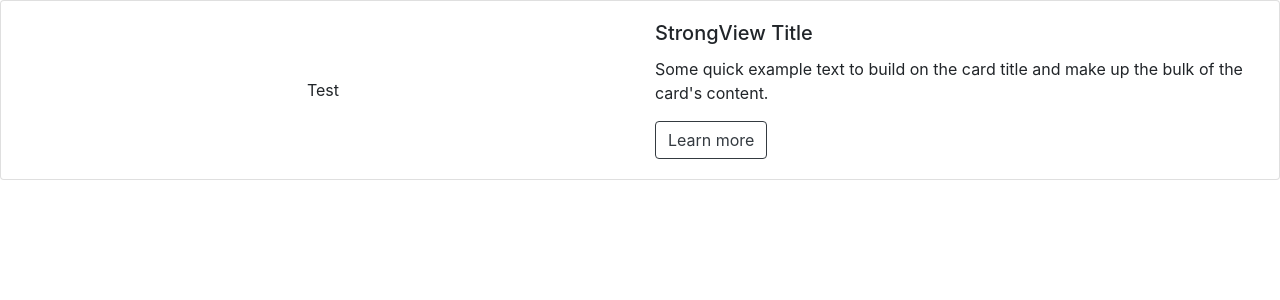
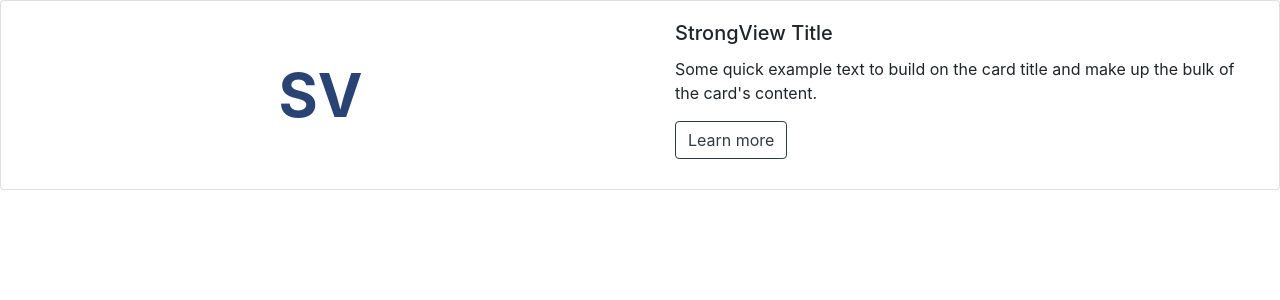
Before and after one commit to AlphaSpectrum/ganges, a React (Create React App) app: page / in a window 1280 px wide. Shown: the top 300 px of the page. Built offline with nearby package versions, Linux system fonts and the light colour scheme.

Commit message:
Changes to the structure

```diff
--- a/src/components/CardBody.js
+++ b/src/components/CardBody.js
@@ -2,15 +2,17 @@ import React from 'react';
 import PropTypes from 'prop-types';
 import 'bootstrap/dist/css/bootstrap.min.css';
 
-const CardBody = ({ children }) => (
-  <div className="card-body">{children}</div>
+const CardBody = ({ children, styles }) => (
+  <div className="card-body" style={styles}>{children}</div>
 );
 
 CardBody.propTypes = {
   children: PropTypes.node,
+  styles: PropTypes.object,
 };
 
 CardBody.defaultProps = {
   children: '',
+  styles: [],
 };
 export default CardBody;
--- a/src/components/CardImageOverlay.js
+++ b/src/components/CardImageOverlay.js
@@ -2,9 +2,9 @@ import React from 'react';
 import PropTypes from 'prop-types';
 import 'bootstrap/dist/css/bootstrap.min.css';
 
-const CardImageOverlay = ({ children, imgSrc, alt }) => (
+const CardImageOverlay = ({ children, src, alt }) => (
   <div>
-    <img className="card-img" src={imgSrc} alt={alt} />
+    <img className="card-img" src={src} alt={alt} />
     <div className="card-img-overlay">
       {children}
     </div>
@@ -13,7 +13,7 @@ const CardImageOverlay = ({ children, imgSrc, alt }) => (
 
 CardImageOverlay.propTypes = {
   children: PropTypes.string.isRequired,
-  imgSrc: PropTypes.string.isRequired,
+  src: PropTypes.string.isRequired,
   alt: PropTypes.string,
 };
 
--- a/src/components/Column.js
+++ b/src/components/Column.js
@@ -2,20 +2,24 @@ import React from 'react';
 import PropTypes from 'prop-types';
 import 'bootstrap/dist/css/bootstrap.min.css';
 
-const Column = ({ children, breakpoint, size }) => (
-  <div className={`col-${breakpoint}-${size}`}>
+const Column = ({
+  children, breakpoint, size, styles,
+}) => (
+  <div className={`col-${breakpoint}-${size}`} style={styles}>
     {children}
   </div>
 );
 
 Column.propTypes = {
   children: PropTypes.node.isRequired,
-  breakpoint: PropTypes.string,
-  size: PropTypes.number,
+  breakpoint: PropTypes.oneOf(['xs', 'sm', 'md', 'lg']),
+  size: PropTypes.oneOf([1, 2, 3, 4, 5, 6, 7, 8, 9, 10, 11, 12]),
+  styles: PropTypes.object,
 };
 
 Column.defaultProps = {
   breakpoint: 'md',
   size: 12,
+  styles: {},
 };
 export default Column;
--- a/src/components/Row.js
+++ b/src/components/Row.js
@@ -2,12 +2,17 @@ import React from 'react';
 import PropTypes from 'prop-types';
 import 'bootstrap/dist/css/bootstrap.min.css';
 
-const Row = ({ children }) => (
-  <div className="row">{children}</div>
+const Row = ({ children, styles }) => (
+  <div className="row" style={styles}>{children}</div>
 );
 
 Row.propTypes = {
   children: PropTypes.node.isRequired,
+  styles: PropTypes.object,
+};
+
+Row.defaultProps = {
+  styles: {},
 };
 
 export default Row;
--- a/src/components/Shelf.js
+++ b/src/components/Shelf.js
@@ -1,6 +1,6 @@
 import React from 'react';
 import PropTypes from 'prop-types';
-// import '../css/styles.css';
+import '../css/styles.css';
 import 'bootstrap/dist/css/bootstrap.min.css';
 import Card from './Card';
 import CardTitle from './CardTitle';
@@ -38,18 +38,22 @@ class Shelf extends React.Component {
     } = this.state;
     return (
       <Card>
-        <CardBody>
-          <Row>
-            <Column breakpoint="sm" size={6}>
-              <p id={featuredIconId} className="featured" style={{ margin: '0px', padding: adjustedPadding, textAlign: 'center' }}>Test</p>
-            </Column>
-            <Column breakpoint="sm" size={6}>
+        <Row styles={{ margin: '0px' }}>
+          <Column breakpoint="sm" size={6} styles={{ margin: '0px', padding: '0px' }}>
+            <CardBody>
+              <div id={featuredIconId} className="featured text-na-dark-blue" style={{ margin: '0px', padding: adjustedPadding, textAlign: 'center' }}>
+                <span>SV</span>
+              </div>
+            </CardBody>
+          </Column>
+          <Column breakpoint="sm" size={6}>
+            <CardBody>
               <CardTitle>StrongView Title</CardTitle>
               <CardText>{'Some quick example text to build on the card title and make up the bulk of the card\'s content.'}</CardText>
               <Button className="btn-outline-dark">Learn more</Button>
-            </Column>
-          </Row>
-        </CardBody>
+            </CardBody>
+          </Column>
+        </Row>
       </Card>
     );
   }
--- a/src/css/styles.css
+++ b/src/css/styles.css
@@ -1,13 +1,8 @@
 .featured {
     font-size: 60px;
     font-weight: bold;
+    line-height: 1.8;
     /*Dark blue: #294374, Blue: #106dba*/
-    /*width: 50%;
-  margin: auto;
-  padding: 5px;
-  border: 1px solid #294374;
-  border-radius: 18px;
-  background:  #294374;*/
 }
 
 .text-na-dark-blue {
@@ -16,6 +11,10 @@
 
 .text-na-blue {
     color: #106dba;
+}
+
+.background-na-blue {
+    background:  #106dba;
 }
 
 .shelf {
```
